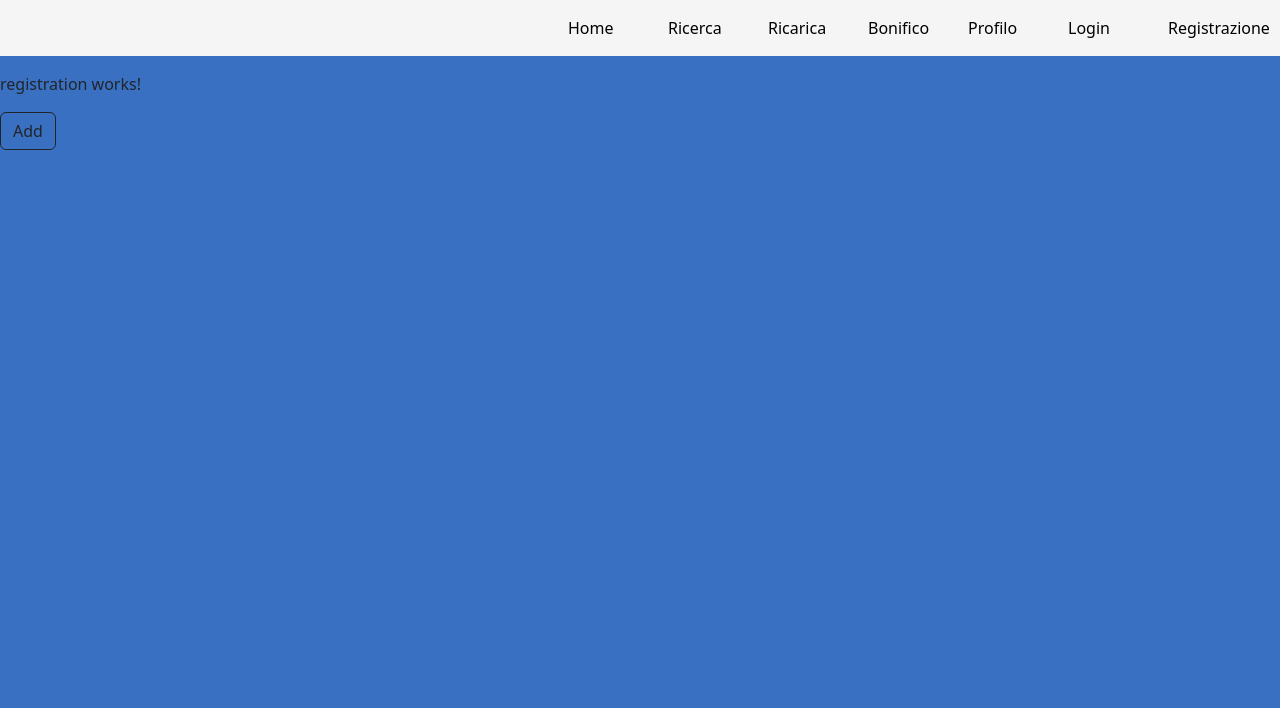
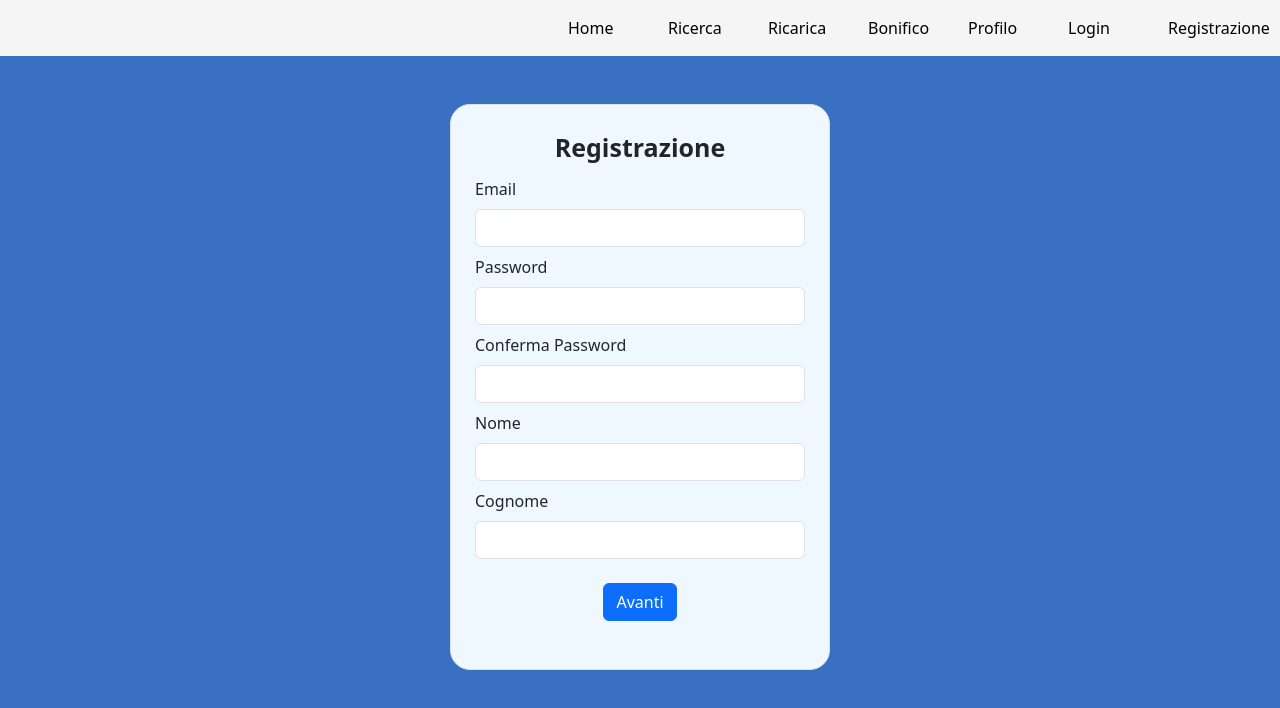
Before and after one commit to PROJECT-WORK-ITS/HOME-BANKING-APP, an Angular app in the folder front-end/: page /registration in a window 1280 px wide. Shown: the top 708 px of the page. Built offline with nearby package versions, Linux system fonts and the light colour scheme.

Commit message:
2.13 Registrazione front-end tab 1-2-3 grafica

```diff
--- a/front-end/src/app/components/registration/registration.component.css
+++ b/front-end/src/app/components/registration/registration.component.css
@@ -0,0 +1,17 @@
+.login-div{
+    background-color: aliceblue;
+    border-radius: 20px!important;
+}
+
+.title{
+    font-size: 25px;
+    text-align: center;
+    margin-bottom: 10px;
+}
+
+.buttons{
+    display: flex;
+    flex-direction: row;
+    justify-content: end;
+    gap: 3;
+}
--- a/front-end/src/app/components/registration/registration.component.html
+++ b/front-end/src/app/components/registration/registration.component.html
@@ -1,3 +1,69 @@
-<p>registration works!</p>
+<div class="container mt-5">
+    <div class="row">
+      <div class="col col-lg-4"></div>
+        <div class="col col-lg-4 col-md-12 border rounded p-4 login-div">
+            <form *ngIf="tab === 1">
+                <div class="title">
+                    <strong>Registrazione</strong>
+                </div>
+                <div class="form-outline mb-2">
+                    <label class="form-label">Email</label>
+                    <input type="email" class="form-control" formControlName="username" />
+                </div>
 
-<button type="button" class="btn btn-outline-dark" >Add</button>
+                <div class="form-outline mb-2">
+                    <label class="form-label">Password</label>
+                    <input type="password" class="form-control" formControlName="password" />
+                </div>
+
+                <div class="form-outline mb-2">
+                    <label class="form-label">Conferma Password</label>
+                    <input type="password" class="form-control" formControlName="confirm-password" />
+                </div>
+
+                <div class="form-outline mb-2">
+                    <label class="form-label">Nome</label>
+                    <input type="name" class="form-control" formControlName="name" />
+                </div>
+
+                <div class="form-outline mb-4">
+                    <label class="form-label">Cognome</label>
+                    <input type="surname" class="form-control" formControlName="surname" />
+                </div>
+
+                <div class="text-center">
+                    <button type="button" (click)="nextTab(1)" class="btn btn-primary btn-block mb-4">Avanti</button>
+                </div>
+            </form>
+
+            <form *ngIf="tab === 2">
+                <div class="title">
+                    <strong>Registrazione</strong>
+                </div>
+                <div class="form-outline mb-4">
+                    <label class="form-label">Inserisci codice di conferma</label>
+                    <input type="code" class="form-control" formControlName="name" />
+                </div>
+
+                <div class="text-center">
+                    <button type="button" (click)="nextTab(2)" class="btn btn-primary btn-block mb-4">Registrati</button>
+                </div>
+            </form>
+
+            <form *ngIf="tab === 3">
+                <div class="title">
+                    <strong>Registrazione</strong>
+                </div>
+                <div class="form-outline mb-4">
+                    <label class="form-label">Inserisci IBAN</label>
+                    <input type="iban" class="form-control" formControlName="name" />
+                </div>
+
+                <div class="text-center">
+                    <button type="submit" *ngIf="tab === 3" class="btn btn-primary btn-block mb-4">Avanti</button>
+                </div>
+            </form>
+
+        </div>
+    </div>
+</div>
--- a/front-end/src/app/components/registration/registration.component.ts
+++ b/front-end/src/app/components/registration/registration.component.ts
@@ -6,6 +6,10 @@ import { Component } from '@angular/core';
   styleUrl: './registration.component.css'
 })
 export class RegistrationComponent {
+  public tab: number = 1;
 
+  public nextTab(nTab: number){
+    this.tab = nTab + 1;
+  }
 
 }
```
